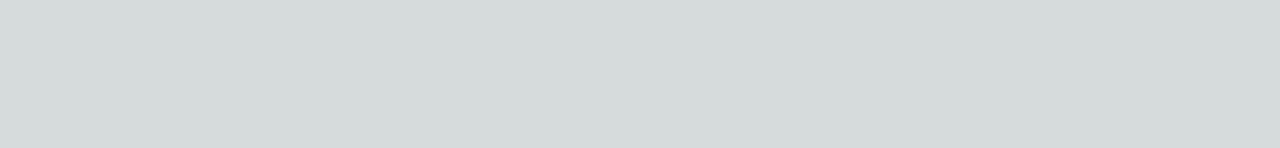
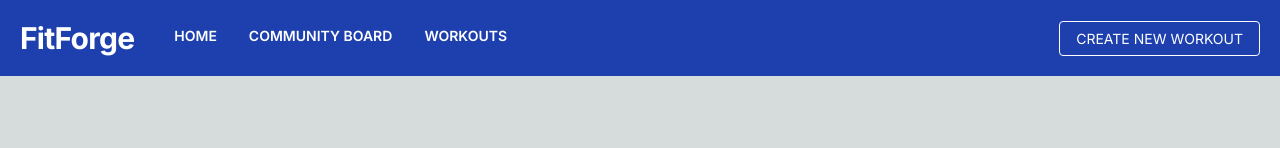
Before and after one commit to acheung4/FitForge, a Next.js app: page / in a window 1280 px wide. Shown: the top 148 px of the page. Built offline with nearby package versions, Linux system fonts and the light colour scheme; grey boxes are pictures that could not be loaded.

Commit message:
Updated navigation bar design

```diff
--- a/app/components/navbar.tsx
+++ b/app/components/navbar.tsx
@@ -2,15 +2,28 @@ import Link from "next/link";
 
 export default function NavBar() {
     return (
-        <div className="flex justify-end w-full mt-px">
-            <div className="flex space-x-4">
-                <Link href={'/'}>Home</Link>
-                <Link href={'/community'}>Community Board</Link>
-                <Link href={'/workouts'}>List of Workouts</Link>
-                <Link href={'/create-workout'}>
-                    Create new workout plan
-                </Link>
+        <nav className="flex items-center justify-between flex-wrap bg-blue-800 p-5">
+            <div className="text-white mr-6">
+                <span className="font-bold text-3xl tracking-tight">FitForge</span>
             </div>
-        </div>
+            <div className="flex-grow flex w-auto">
+                <div className="text-sm flex-grow">
+                    <Link href={'/'} className="font-semibold text-white hover:text-black ml-4 mr-8">
+                        HOME
+                    </Link>
+                    <Link href={'/community'} className="font-semibold text-white hover:text-black mr-8">
+                        COMMUNITY BOARD
+                    </Link>
+                    <Link href={'/workouts'} className="font-semibold text-white hover:text-black">
+                        WORKOUTS
+                    </Link>
+                </div>
+                <div>
+                    <Link href={'/create-workout'} className="text-sm px-4 py-2 border rounded text-white border-white hover:text-black hover:bg-white">
+                        CREATE NEW WORKOUT
+                    </Link>
+                </div>
+            </div>
+        </nav>
     );
 }
--- a/app/layout.tsx
+++ b/app/layout.tsx
@@ -1,6 +1,7 @@
 import type { Metadata } from "next";
 import { Inter } from "next/font/google";
 import "./globals.css";
+import NavBar from "@/app/components/navbar";
 
 const inter = Inter({ subsets: ["latin"] });
 
@@ -16,7 +17,10 @@ export default function RootLayout({
 }>) {
   return (
     <html lang="en">
-      <body className={inter.className}>{children}</body>
+      <body className={inter.className}>
+        <NavBar />
+        {children}
+      </body>
     </html>
   );
 }
```
